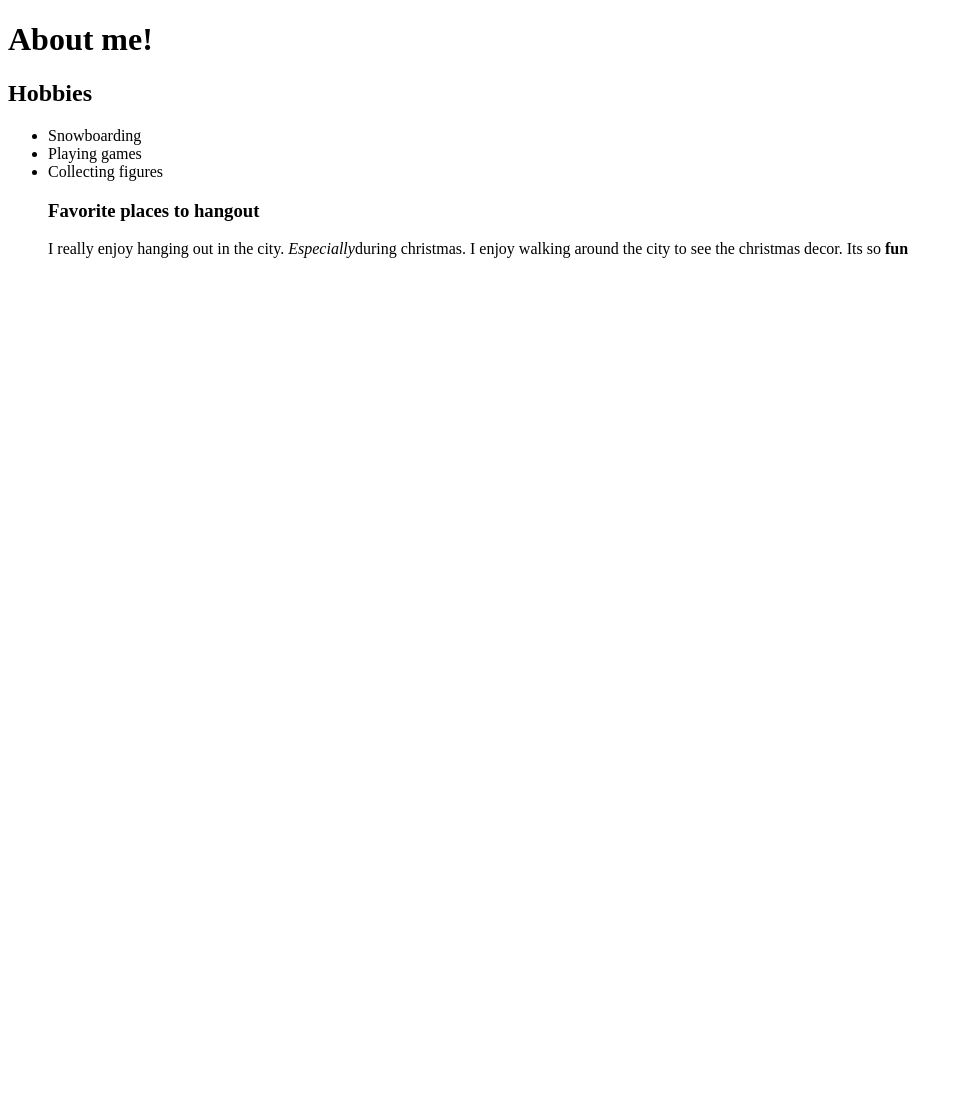
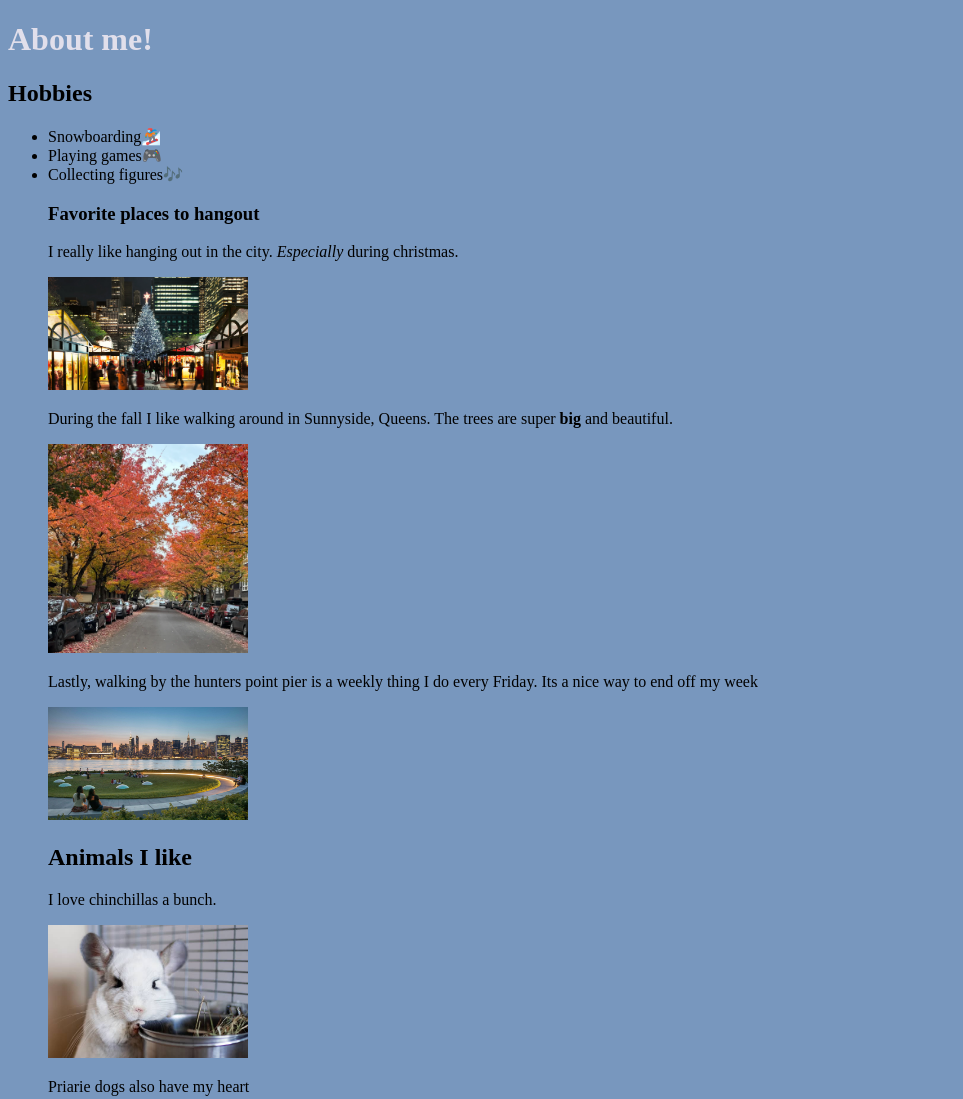
Before and after one commit to Yuri-YangD/1-P-Unit-1-Project, a plain HTML site: page index.html in a window 1280 px wide. Shown: the top 1099 px of the page, without its empty margins (0-963 px from the left). Before the commit the page ends 800 px from the top, so only its background shows below. Drawn offline with Linux system fonts and the light colour scheme.

Commit message:
finished

```diff
--- a/index.html
+++ b/index.html
@@ -4,17 +4,38 @@
         <meta charset="utf-8">
         <title>Unit 1 Project</title>
 
-        <h1>About me!</h1>
-
+        <h1 style="color: rgb(225, 223, 235);">About me!</h1>
         <h2>Hobbies</h2>
 
         <ul>
-            <li>Snowboarding</li>
-            <li>Playing games</li>
-            <li>Collecting figures</li>
+            <li>Snowboarding🏂🏼</li>
+            <li>Playing games🎮</li>
+            <li>Collecting figures🎶</li>
 
             <h3>Favorite places to hangout</h3>
-            <p>I really enjoy hanging out in the city. <em>Especially</em>during christmas. I enjoy walking around the city to see the christmas decor. Its so <strong>fun</strong></p>
+
+            <p>I really like hanging out in the city. <em>Especially</em> during christmas.</p>
+                <img src="GettyImages-521662294c.webp" width="200" >
+
+
+                <p>
+                    During the fall I like walking around in Sunnyside, Queens. The trees are super <strong>big</strong> and beautiful.</p>
+                <img src="img_0155.webp" width="200" >
+
+                <p>Lastly, walking by the hunters point pier is a weekly thing I do every Friday. Its a nice way to end off my week</p>
+                <img src="Hunters-Point-South-Park-azure-magazine-hero-1600x900.jpg"width=200 >
+
+                <body style="background-color: rgb(120, 151, 190)">
+
+                    <h2>Animals I like</h4>
+
+                   <p> I love chinchillas a bunch.</p>
+            <img src="images.jpg" width="200">
+
+            <p>Priarie dogs also have my heart</p>
+            <img src="black-tailed_prairie_dog1.jpg" width="200">
+
+
 
 
         </ul>
```
Also changed, not shown: GettyImages-521662294c.webp (added), Hunters-Point-South-Park-azure-magazine-hero-1600x900.jpg (added), black-tailed_prairie_dog1.jpg (added), images.jpg (added), img_0155.webp (added).
